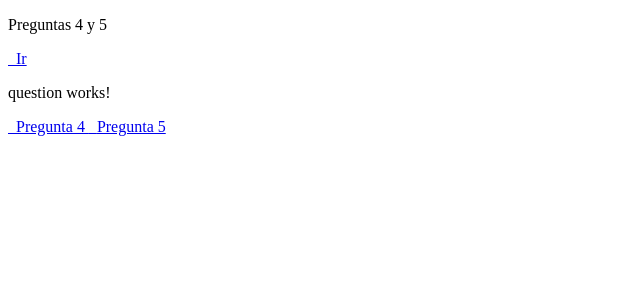
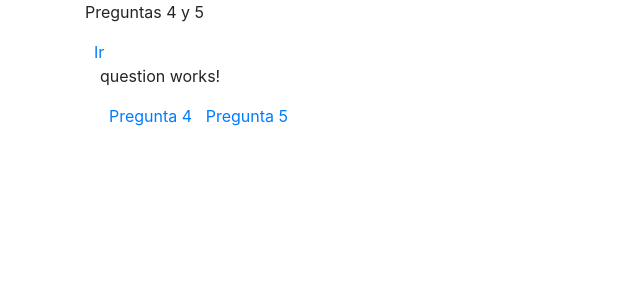
Before and after one commit to cesarbonadio/alana-interview, an Angular app: page /preguntas in a window 1280 px wide. Shown: the top 300 px of the page, without its empty margins (0-640 px from the left). Built offline with nearby package versions, Linux system fonts and the light colour scheme.

Commit message:
feat: agregando estilos

```diff
--- a/package.json
+++ b/package.json
@@ -23,7 +23,11 @@
     "@angular/router": "^4.2.4",
     "core-js": "^2.4.1",
     "rxjs": "^5.4.2",
-    "zone.js": "^0.8.14"
+    "zone.js": "^0.8.14",
+    "bootstrap": "^4.3.1",
+    "font-awesome": "^4.7.0",
+    "jquery": "^3.4.1",
+    "popper.js": "^1.14.1"
   },
   "devDependencies": {
     "@angular/cli": "1.4.10",
--- a/src/app/components/question/question.component.html
+++ b/src/app/components/question/question.component.html
@@ -1,3 +1,4 @@
+<div class="container">
 <p>
   question works!
 </p>
@@ -18,3 +19,4 @@
       </span>
 </a>
 <router-outlet></router-outlet>
+</div>
--- a/src/app/components/question/question.component.ts
+++ b/src/app/components/question/question.component.ts
@@ -8,9 +8,6 @@ import { Router } from '@angular/router';
 })
 export class QuestionComponent implements OnInit {
 
-  /*private isQuestion4Active: boolean;
-  private isQuestion5Active: boolean;*/
-
   constructor(private router: Router) { }
 
   ngOnInit() {
--- a/src/app/components/question/question4/question4.component.css
+++ b/src/app/components/question/question4/question4.component.css
@@ -0,0 +1,20 @@
+p {
+  margin-bottom: 20px;
+  margin-top: 20px;
+  margin-left: 92px;
+}
+.row{
+  margin-left: 80px;
+  margin-right: 80px;
+}
+.grupo-botones{
+  width: 20%;
+  margin-left: 92px;
+}
+button{
+  margin-right: 10px;
+  margin-bottom: 10px;
+}
+.custom-file{
+  margin-top: 20px;
+}
--- a/src/app/components/question/question4/question4.component.html
+++ b/src/app/components/question/question4/question4.component.html
@@ -1,8 +1,7 @@
-<p>
-  Pregunta 4
-</p>
-
 <form [formGroup]="numberForm" (ngSubmit)="onSubmit()">
+  <p>
+    Pregunta 4
+  </p>
   <div class="row">
     <div class="col-lg-6 col-sm-6 col-md-6 col-xs-12">
       <div class="form-group">
@@ -33,12 +32,13 @@
       </div>
     </div>
   </div>
+  <div class ="grupo-botones">
     <button
       [disabled]="!numberForm.valid"
       class="btn btn-outline-info"
       type="submit"
     >
-      Guardar
+      Calcular
     </button>
     <button
       class="btn btn-outline-danger"
@@ -53,4 +53,5 @@
         <td> --> </td>
         <td>{{e.sum}}</td>
     </tr>
+    </div>
 </form>
--- a/src/app/components/question/question5/question5.component.css
+++ b/src/app/components/question/question5/question5.component.css
@@ -0,0 +1,20 @@
+p {
+  margin-bottom: 20px;
+  margin-top: 20px;
+  margin-left: 92px;
+}
+.row{
+  margin-left: 80px;
+  margin-right: 80px;
+}
+.grupo-botones{
+  width: 20%;
+  margin-left: 92px;
+}
+button{
+  margin-right: 10px;
+  margin-bottom: 10px;
+}
+.custom-file{
+  margin-top: 20px;
+}
--- a/src/app/components/question/question5/question5.component.html
+++ b/src/app/components/question/question5/question5.component.html
@@ -1,5 +1,5 @@
 <p>
-  question5 works!
+  Pregunta 5
 </p>
 
 <form [formGroup]="numberForm" (ngSubmit)="onSubmit()">
@@ -33,12 +33,13 @@
       </div>
     </div>
   </div>
+  <div class ="grupo-botones">
     <button
       [disabled]="!numberForm.valid"
       class="btn btn-outline-info"
       type="submit"
     >
-      Guardar
+      Calcular
     </button>
     <button
       class="btn btn-outline-danger"
@@ -53,4 +54,5 @@
         <td> --> </td>
         <td>{{e.sum}}</td>
     </tr>
+    </div>
 </form>
--- a/src/app/layout/layout.component.html
+++ b/src/app/layout/layout.component.html
@@ -1,3 +1,4 @@
+<div class="container">
 <p>
   Preguntas 4 y 5
 </p>
@@ -10,3 +11,4 @@
       </span>
 </a>
 <router-outlet></router-outlet>
+</div>
--- a/src/styles.css
+++ b/src/styles.css
@@ -1 +1,2 @@
 /* You can add global styles to this file, and also import other style files */
+@import "~bootstrap/dist/css/bootstrap.css";
```
Also changed, not shown: 1 other file (tests, documents, lock files or other folders).
